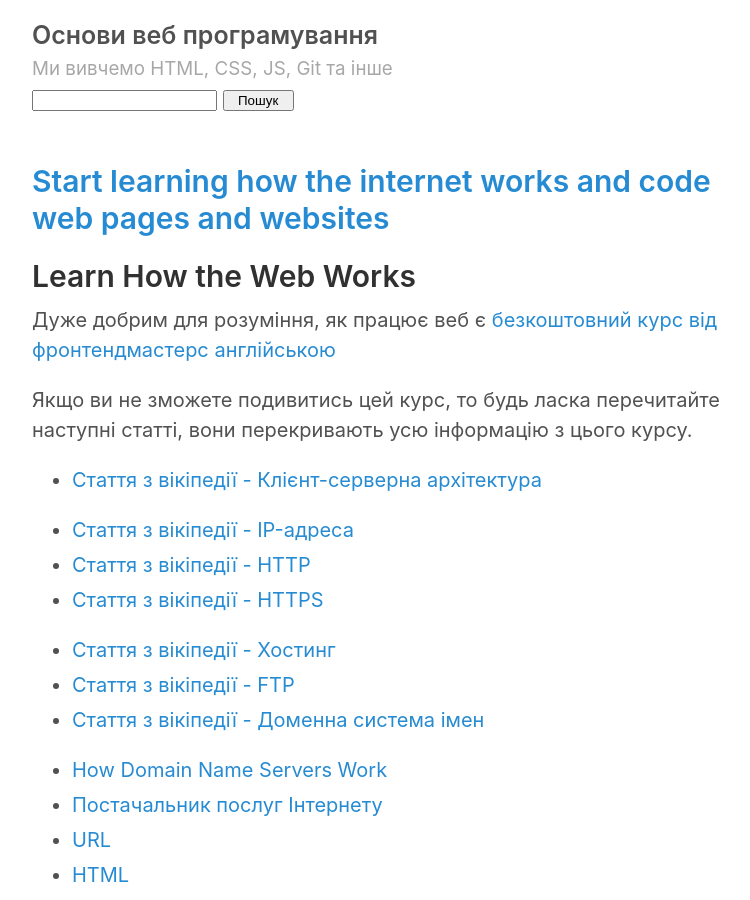
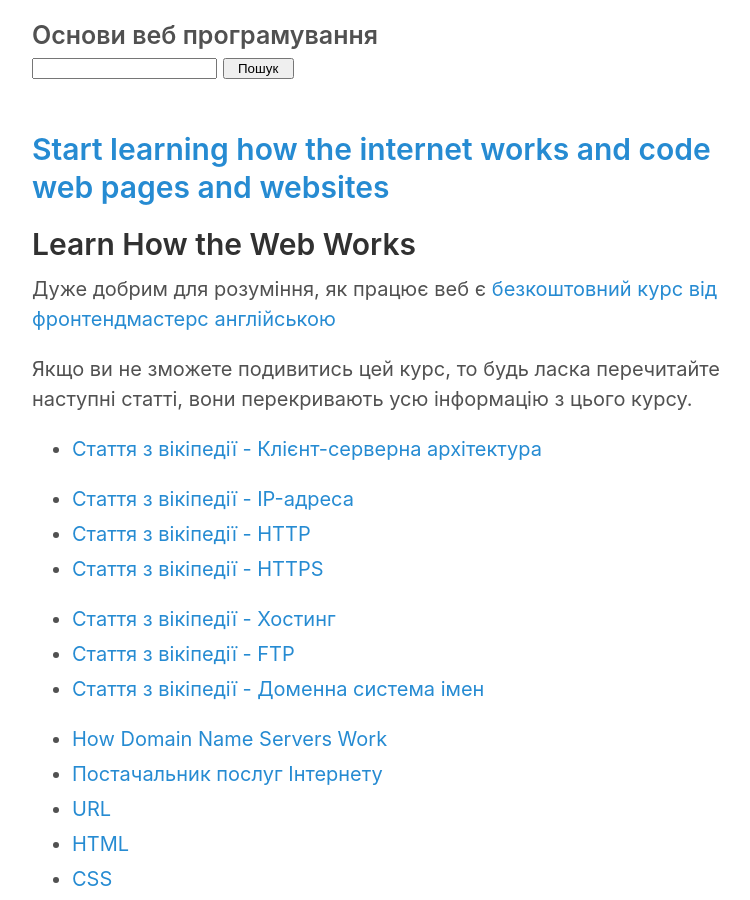
Before and after one commit to osvita-code/web, a Jekyll site: the page built from index.html, in a window 1280 px wide and 900 px high. Shown: the whole window, without its empty margins (258-1008 px from the left). Built offline with Jekyll 4.4.1, drawn with Linux system fonts in a browser that asks for light colours; the list of posts is cut into pages by our own code.

Commit message:
Remove tagline

```diff
--- a/_config.yml
+++ b/_config.yml
@@ -3,7 +3,6 @@ permalink:           /:title/
 
 # Setup
 title:               Основи веб програмування
-tagline:             Ми вивчемо HTML, CSS, JS, Git та інше
 url:                 https://osvita-code.github.io/web
 paginate:            1
 baseurl:             "https://osvita-code.github.io/web"
```
